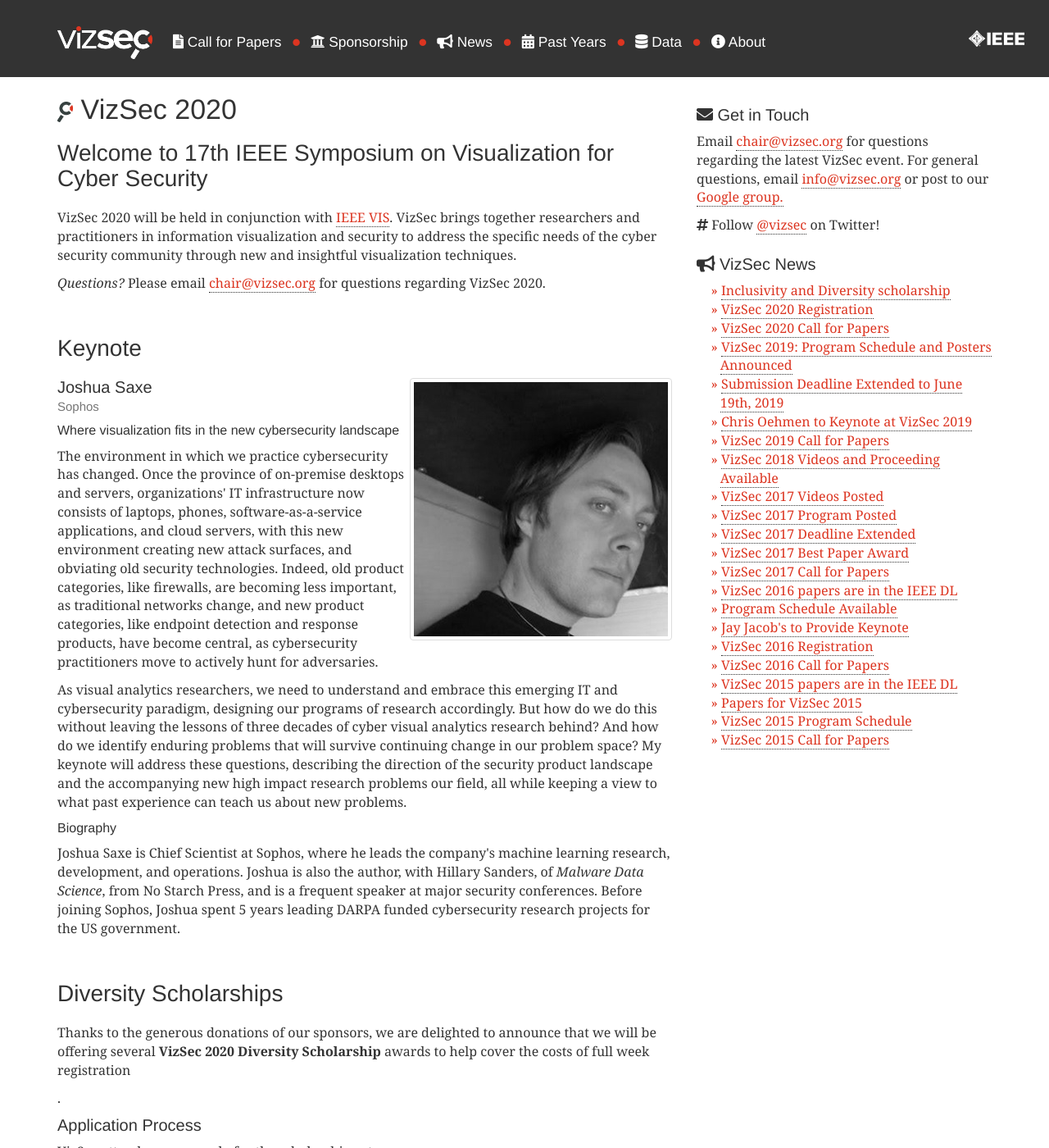
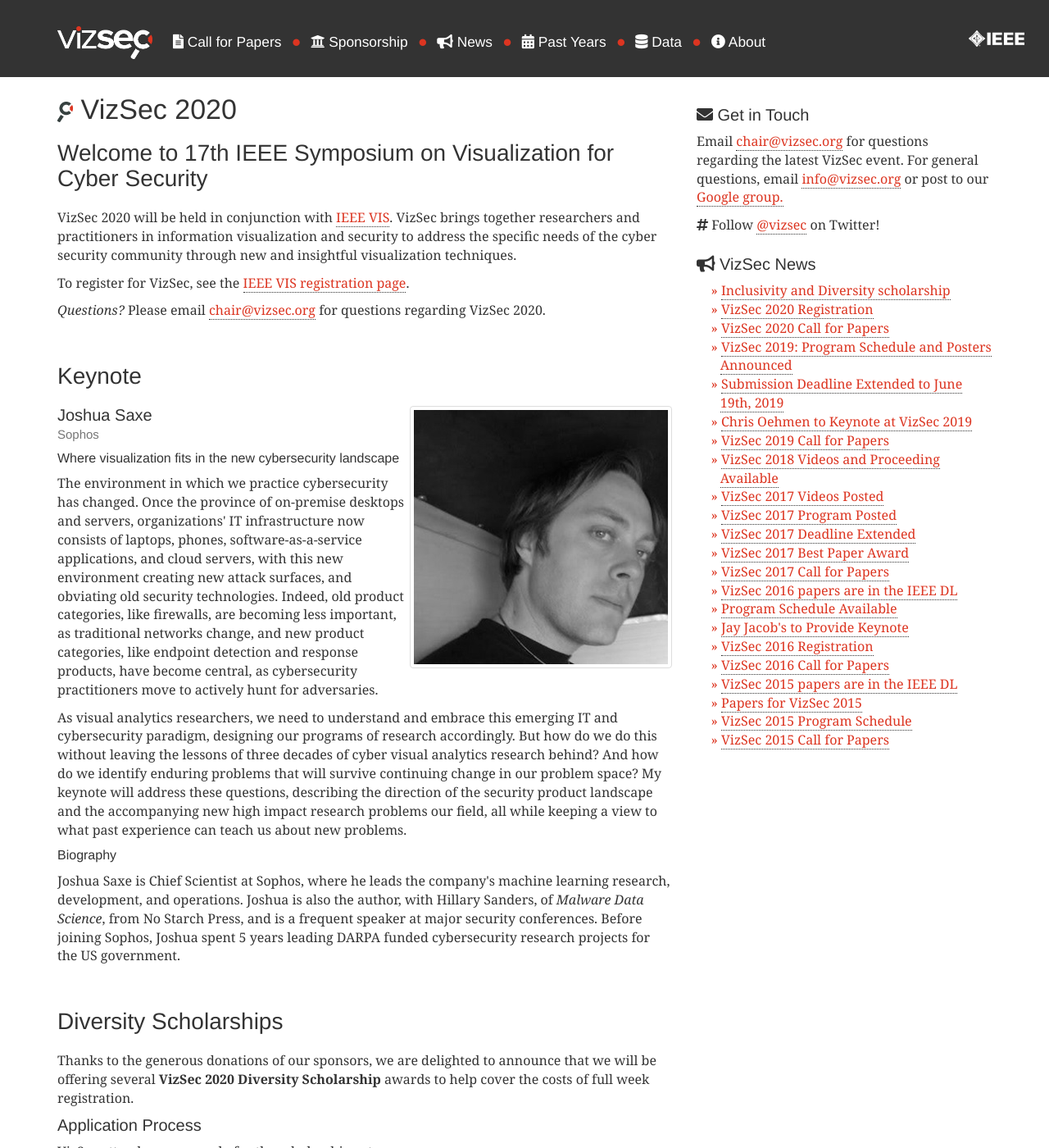
Before and after one commit to vizsec/vizsec.github.io, a Jekyll site: the page built from vizsec2020/index.html, in a window 1280 px wide and 1400 px high. Shown: the whole window at 82% size. Built offline with Jekyll 4.4.1, drawn with Linux system fonts in a browser that asks for light colours; nearby versions of some CDN libraries.

Commit message:
registration

```diff
--- a/vizsec2020/index.html
+++ b/vizsec2020/index.html
@@ -12,6 +12,10 @@
     researchers and practitioners in information
     visualization and security to address
     the specific needs of the cyber security community through new and insightful visualization techniques.</p>
+<p>To register for VizSec, see the <a
+        href="http://ieeevis.org/year/2020/info/registration/conference-registration">IEEE VIS registration page</a>.
+</p>
+
 
 <p><em>Questions?</em> Please email <a href="mailto:chair@vizsec.org">chair@vizsec.org</a> for questions regarding
     VizSec 2020.</p>
@@ -64,7 +68,7 @@
 <h3>Diversity Scholarships</h3>
 
 <p>Thanks to the generous donations of our sponsors, we are delighted to announce that we will be offering several
-    <strong>VizSec 2020 Diversity Scholarship</strong> awards to help cover the costs of full week registration</p>.
+    <strong>VizSec 2020 Diversity Scholarship</strong> awards to help cover the costs of full week registration.</p>
 
 <h4> Application Process </h4>
 
```
